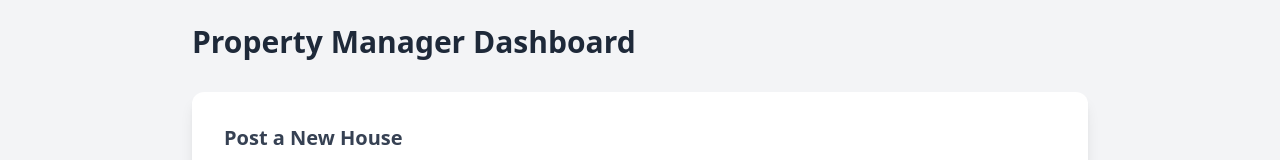
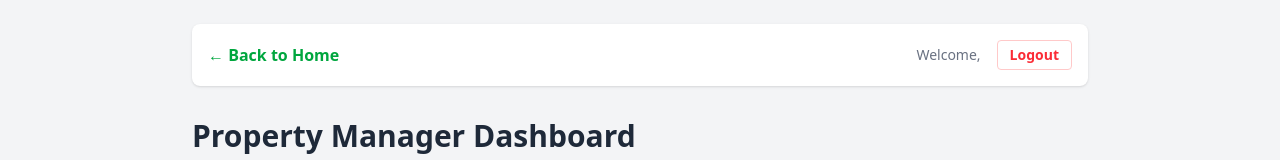
Before and after one commit to emmex43/student-housing-platform, a Next.js app in the folder client/: page /dashboard in a window 1280 px wide. Shown: the top 160 px of the page. Built offline with nearby package versions, Linux system fonts and the light colour scheme; no server answers; sample sign-in values are in the browser's storage.

Commit message:
Add navigation link and logout functionality
Added navigation link to the dashboard and implemented logout functionality.

```diff
--- a/client/app/dashboard/page.js
+++ b/client/app/dashboard/page.js
@@ -1,6 +1,7 @@
 "use client";
 import { useState, useEffect } from "react";
 import { useRouter } from "next/navigation";
+import Link from "next/link"; // ✅ Added Link for navigation
 
 export default function Dashboard() {
   const router = useRouter();
@@ -12,11 +13,11 @@ export default function Dashboard() {
   const [uploading, setUploading] = useState(false);
   const [myProperties, setMyProperties] = useState([]);
 
-  // ⚠️ YOUR CLOUDINARY KEYS (Fixed spaces issue)
+  // ⚠️ YOUR CLOUDINARY KEYS
   const CLOUD_NAME = "dfrwxf1pg";
-  const UPLOAD_PRESET = "student housing platform"; // Remove underscores
+  const UPLOAD_PRESET = "student housing platform";
 
-  // ⚠️ API URL (Double check this is your correct Render name!)
+  // ⚠️ API URL
   const API_URL = "https://student-housing-platform.onrender.com";
 
   const [form, setForm] = useState({
@@ -72,6 +73,12 @@ export default function Dashboard() {
     }
   };
 
+  // ✅ Logout Function
+  const handleLogout = () => {
+    localStorage.removeItem("user");
+    router.push("/login");
+  };
+
   const handleChange = (e) => setForm({ ...form, [e.target.name]: e.target.value });
 
   const handleImageUpload = async (e) => {
@@ -118,11 +125,26 @@ export default function Dashboard() {
     }
   };
 
-  // ✅ THIS IS THE CRITICAL FIX
   if (isLoading) return <div className="p-10 text-center">Loading Dashboard...</div>;
 
   return (
     <div className="min-h-screen bg-gray-100 p-6">
+
+      {/* ✅ NAVIGATION BAR (Back to Home + Logout) */}
+      <nav className="max-w-4xl mx-auto flex justify-between items-center mb-8 bg-white p-4 rounded-lg shadow-sm">
+        <Link href="/">
+          <button className="text-green-600 font-bold hover:underline flex items-center gap-1">
+            ← Back to Home
+          </button>
+        </Link>
+        <div className="flex items-center gap-4">
+            <span className="text-gray-500 text-sm hidden md:inline">Welcome, {user?.fullName}</span>
+            <button onClick={handleLogout} className="text-red-500 font-bold hover:text-red-700 text-sm border border-red-200 px-3 py-1 rounded">
+            Logout
+            </button>
+        </div>
+      </nav>
+
       <div className="max-w-4xl mx-auto">
         <h1 className="text-3xl font-bold text-gray-800 mb-8">Property Manager Dashboard</h1>
 
@@ -138,6 +160,8 @@ export default function Dashboard() {
             <input name="title" value={form.title} onChange={handleChange} placeholder="Property Title" className="w-full p-3 border rounded" required />
             <div className="grid grid-cols-2 gap-4">
               <input name="price" type="number" value={form.price} onChange={handleChange} placeholder="Price (₦)" className="w-full p-3 border rounded" required />
+
+              {/* YOUR FULL UNIVERSITY LIST */}
               <select name="university" value={form.university} onChange={handleChange} className="w-full p-3 border rounded bg-white" required>
                 <option value="">Select University</option>
                 <option value="UNILAG">UNILAG</option>
```
